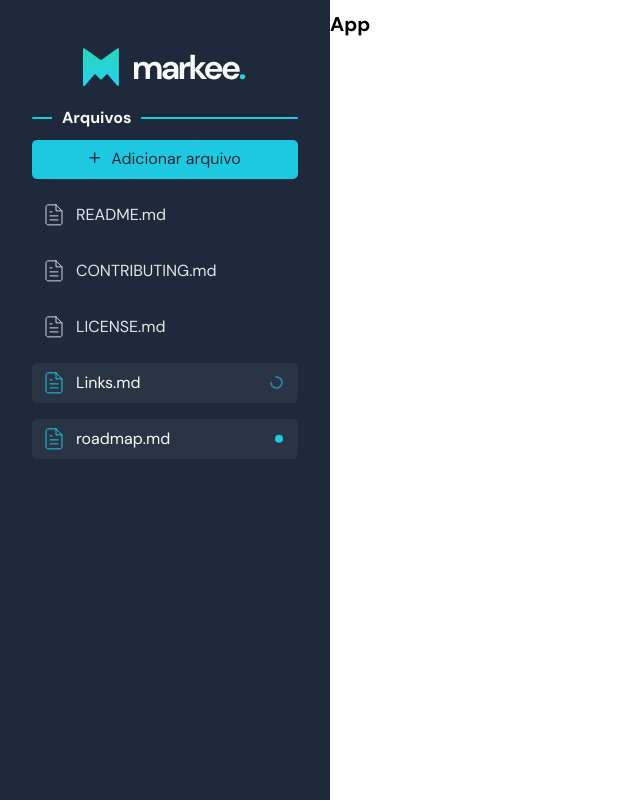
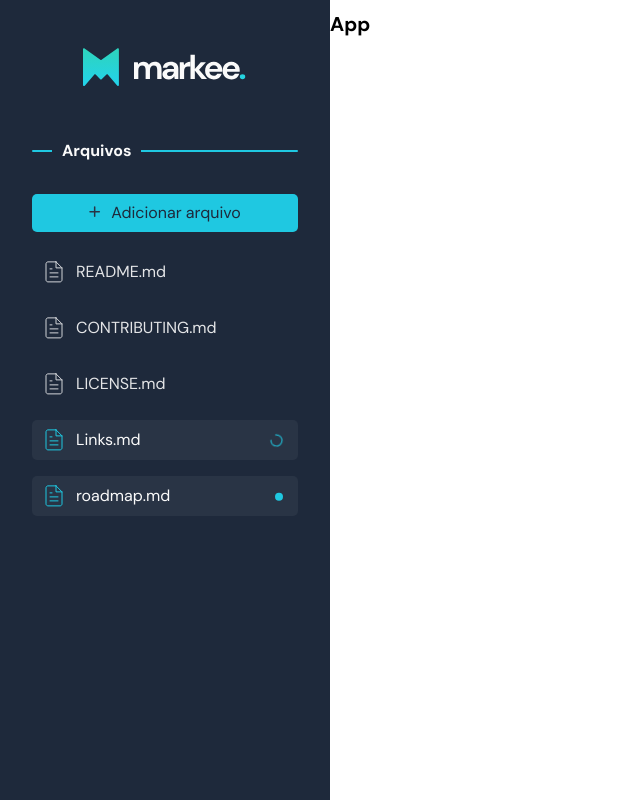
Before and after one commit to erickgust/markee, a React (Create React App) app: page / in a window 1280 px wide. Shown: the whole page, without its empty margins (0-640 px from the left). Built offline with nearby package versions, Linux system fonts and the light colour scheme.

Commit message:
Adds gap between sidebar components

```diff
--- a/src/sidebar/files/styles.ts
+++ b/src/sidebar/files/styles.ts
@@ -15,6 +15,7 @@ export const RemoveButton = styled(DefaultButton)`
 `
 
 export const FileList = styled.ul`
+  margin: 0;
   display: flex;
   flex-direction: column;
   gap: 1.6rem;
--- a/src/sidebar/sidebar.tsx
+++ b/src/sidebar/sidebar.tsx
@@ -4,6 +4,9 @@ import markeeLogo from './markee-logo.svg'
 import plusIcon from './icons/plus.svg'
 
 const SidebarStyled = styled.aside`
+  display: flex;
+  flex-direction: column;
+  gap: 2rem;
   max-width: 33rem;
   width: 100%;
   background-color: ${({ theme }) => theme.colors.black};
```
